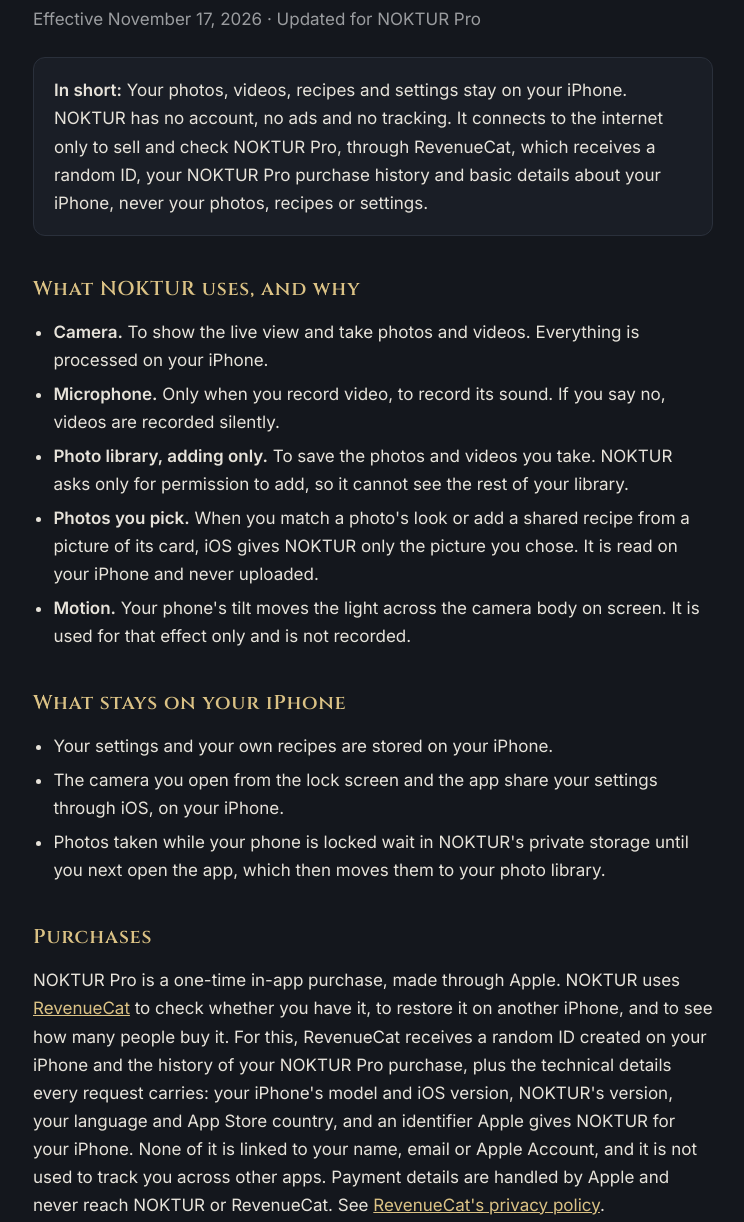
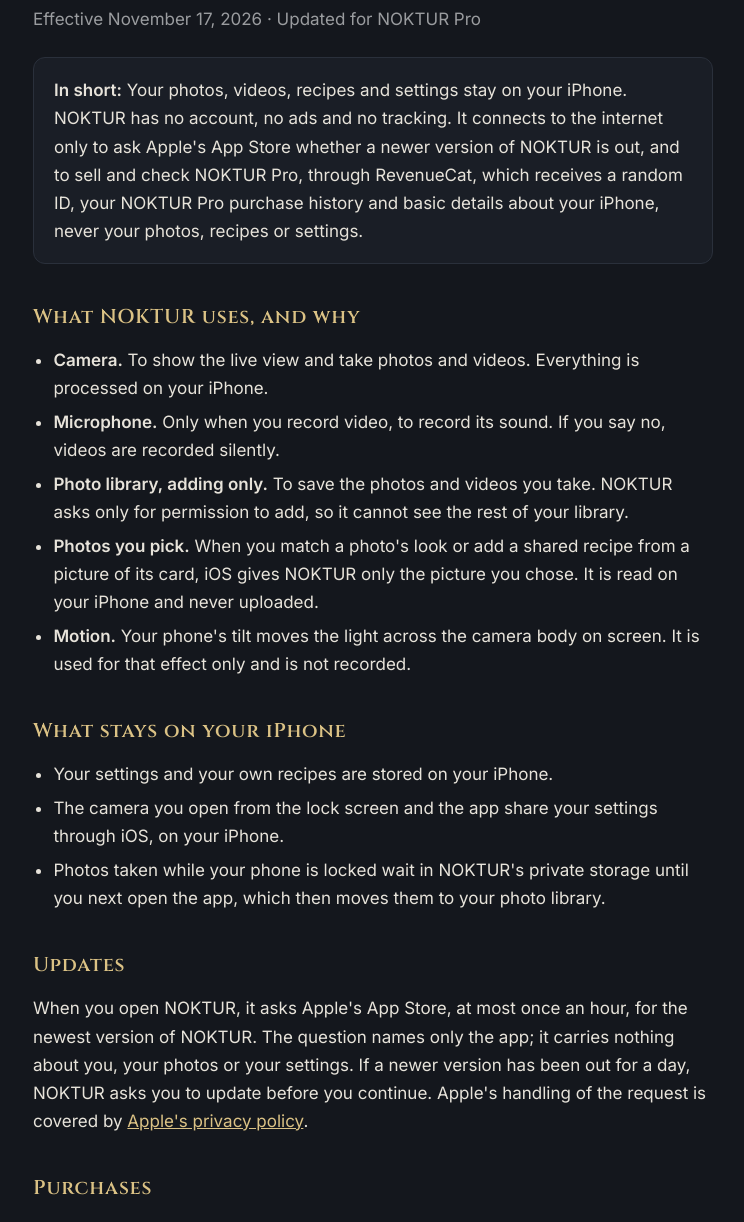
Before and after one commit to MastinGood/noktur, a plain HTML site: page privacy/index.html in a window 1280 px wide. Shown: the part 292-1514 px from the top of the page, without its empty margins (267-1011 px from the left). Drawn offline with Linux system fonts and the light colour scheme.

Commit message:
Privacy policy: NOKTUR asks the App Store for a newer version

```diff
--- a/privacy/index.html
+++ b/privacy/index.html
@@ -19,7 +19,7 @@
   <h1>Privacy Policy</h1>
   <p class="lede">Effective November 17, 2026 · Updated for NOKTUR Pro</p>
 
-  <div class="card"><p><strong>In short:</strong> Your photos, videos, recipes and settings stay on your iPhone. NOKTUR has no account, no ads and no tracking. It connects to the internet only to sell and check NOKTUR Pro, through RevenueCat, which receives a random ID, your NOKTUR Pro purchase history and basic details about your iPhone, never your photos, recipes or settings.</p></div>
+  <div class="card"><p><strong>In short:</strong> Your photos, videos, recipes and settings stay on your iPhone. NOKTUR has no account, no ads and no tracking. It connects to the internet only to ask Apple's App Store whether a newer version of NOKTUR is out, and to sell and check NOKTUR Pro, through RevenueCat, which receives a random ID, your NOKTUR Pro purchase history and basic details about your iPhone, never your photos, recipes or settings.</p></div>
 
   <h2>What NOKTUR uses, and why</h2>
   <ul>
@@ -36,6 +36,9 @@
     <li>The camera you open from the lock screen and the app share your settings through iOS, on your iPhone.</li>
     <li>Photos taken while your phone is locked wait in NOKTUR's private storage until you next open the app, which then moves them to your photo library.</li>
   </ul>
+
+  <h2>Updates</h2>
+  <p>When you open NOKTUR, it asks Apple's App Store, at most once an hour, for the newest version of NOKTUR. The question names only the app; it carries nothing about you, your photos or your settings. If a newer version has been out for a day, NOKTUR asks you to update before you continue. Apple's handling of the request is covered by <a href="https://www.apple.com/legal/privacy/">Apple's privacy policy</a>.</p>
 
   <h2>Purchases</h2>
   <p>NOKTUR Pro is a one-time in-app purchase, made through Apple. NOKTUR uses <a href="https://www.revenuecat.com">RevenueCat</a> to check whether you have it, to restore it on another iPhone, and to see how many people buy it. For this, RevenueCat receives a random ID created on your iPhone and the history of your NOKTUR Pro purchase, plus the technical details every request carries: your iPhone's model and iOS version, NOKTUR's version, your language and App Store country, and an identifier Apple gives NOKTUR for your iPhone. None of it is linked to your name, email or Apple Account, and it is not used to track you across other apps. Payment details are handled by Apple and never reach NOKTUR or RevenueCat. See <a href="https://www.revenuecat.com/privacy">RevenueCat's privacy policy</a>.</p>
```
